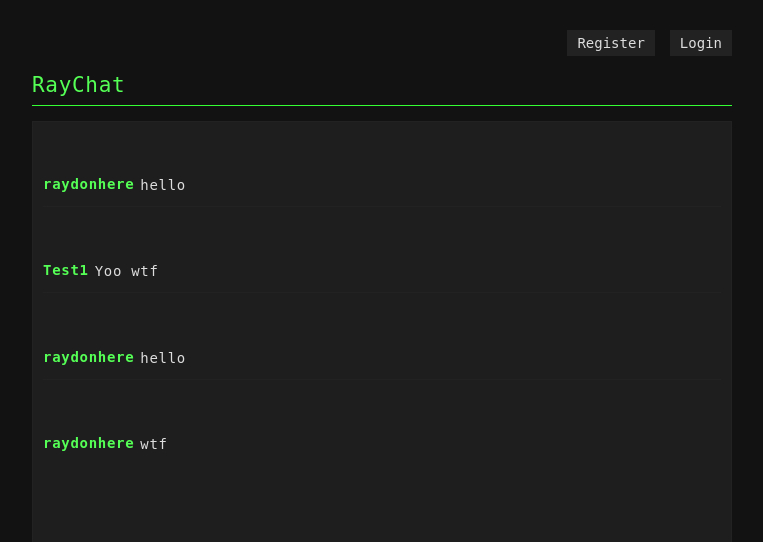
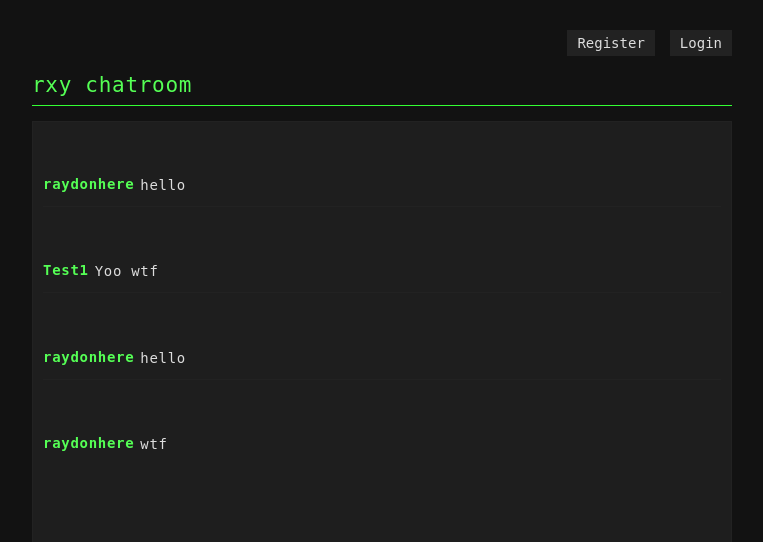
Before and after one commit to kev0037/chatroomdark, a Flask app: page / in a window 1280 px wide. Shown: the top 542 px of the page, without its empty margins (258-1021 px from the left). Run offline with Flask 3, Linux system fonts and the light colour scheme; some libraries are stand-ins or nearby versions.

Commit message:
Update index.html

```diff
--- a/templates/index.html
+++ b/templates/index.html
@@ -134,7 +134,7 @@
       {% endif %}
     </div>
 
-    <h2>RayChat</h2>
+    <h2>rxy chatroom</h2>
 
     <div id="chatWindow">
 {% for message in messages %}
```
